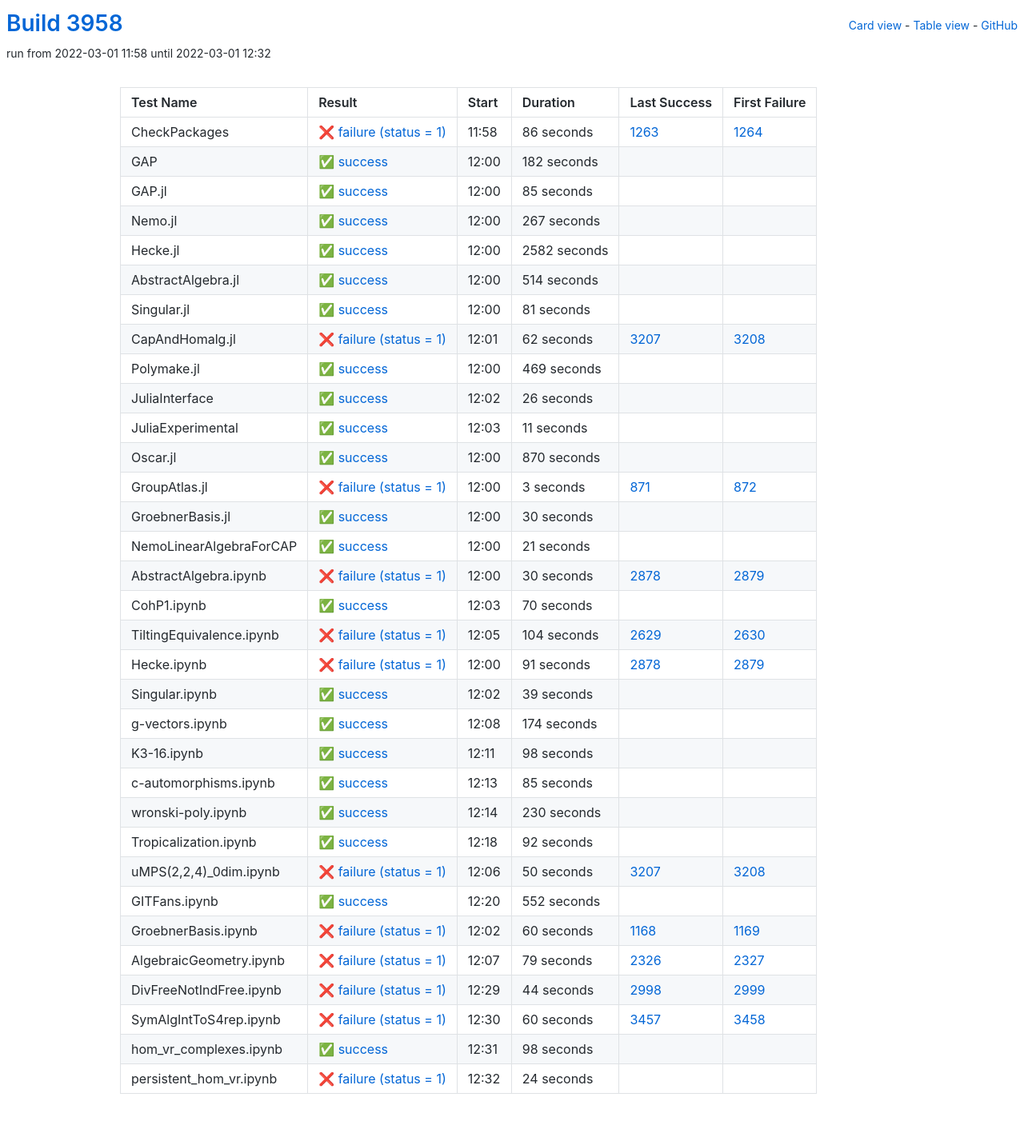
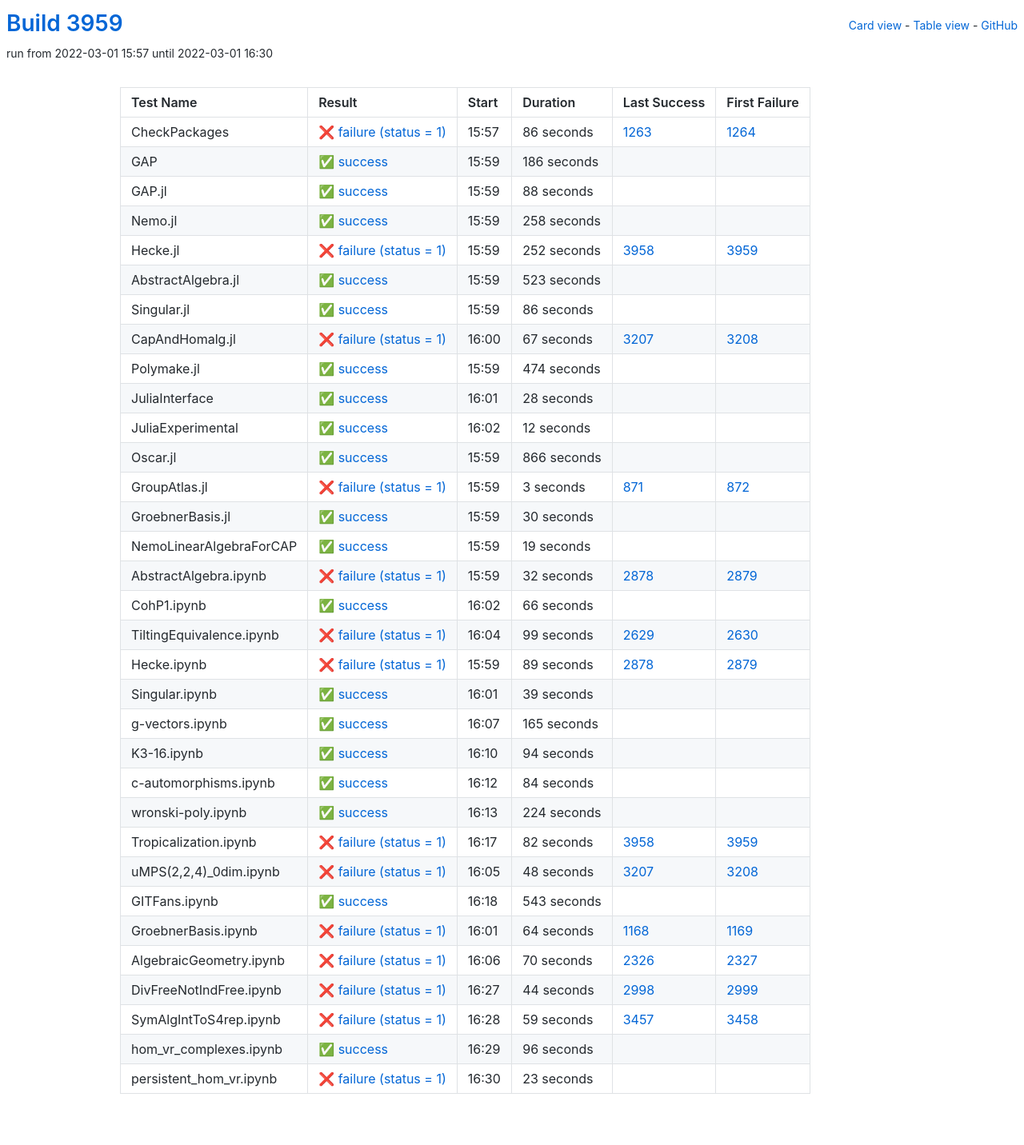
Before and after one commit to oscar-system/oscar-ci-status-stable, a Jekyll site: the page built from table.html, in a window 1280 px wide. Shown: the whole page at 80% size. Built offline with Jekyll 4.4.1, drawn with Linux system fonts in a browser that asks for light colours.

Commit message:
Build #3959

```diff
--- a/_data/ci.yml
+++ b/_data/ci.yml
@@ -1,6 +1,6 @@
 ---
-build: 3958
-build_url: https://oscarci.mathematik.uni-kl.de/job/oscar-stable/3958/
+build: 3959
+build_url: https://oscarci.mathematik.uni-kl.de/job/oscar-stable/3959/
 job: oscar-stable
 organization: oscar-system
 repo: oscar-ci-status-stable
@@ -8,8 +8,8 @@ repourl: https://github.com/oscar-system/oscar-ci-status-stable
 tests:
 - name: CheckPackages
   id: checkpackages
-  log: https://oscarci.mathematik.uni-kl.de/job/oscar-stable/3958/artifact/logs/build-3958/CheckPackages.log
-  start: 2022-03-01 11:58
+  log: https://oscarci.mathematik.uni-kl.de/job/oscar-stable/3959/artifact/logs/build-3959/CheckPackages.log
+  start: 2022-03-01 15:57
   success: false
   exitcode: 1
   status: failure
@@ -20,140 +20,140 @@ tests:
   first_failure_url: https://oscarci.mathematik.uni-kl.de/job/oscar-stable/1264/
 - name: GAP
   id: gap
-  log: https://oscarci.mathematik.uni-kl.de/job/oscar-stable/3958/artifact/logs/build-3958/GAP.log
-  start: 2022-03-01 12:00
+  log: https://oscarci.mathematik.uni-kl.de/job/oscar-stable/3959/artifact/logs/build-3959/GAP.log
+  start: 2022-03-01 15:59
   success: true
   exitcode: 0
   status: success
-  duration: 182
+  duration: 186
   last_success: false
   last_success_url:
   first_failure: false
   first_failure_url:
 - name: GAP.jl
   id: gap-jl
-  log: https://oscarci.mathematik.uni-kl.de/job/oscar-stable/3958/artifact/logs/build-3958/GAP.jl.log
-  start: 2022-03-01 12:00
+  log: https://oscarci.mathematik.uni-kl.de/job/oscar-stable/3959/artifact/logs/build-3959/GAP.jl.log
+  start: 2022-03-01 15:59
   success: true
   exitcode: 0
   status: success
-  duration: 85
+  duration: 88
   last_success: false
   last_success_url:
   first_failure: false
   first_failure_url:
 - name: Nemo.jl
   id: nemo-jl
-  log: https://oscarci.mathematik.uni-kl.de/job/oscar-stable/3958/artifact/logs/build-3958/Nemo.jl.log
-  start: 2022-03-01 12:00
+  log: https://oscarci.mathematik.uni-kl.de/job/oscar-stable/3959/artifact/logs/build-3959/Nemo.jl.log
+  start: 2022-03-01 15:59
   success: true
   exitcode: 0
   status: success
-  duration: 267
+  duration: 258
   last_success: false
   last_success_url:
   first_failure: false
   first_failure_url:
 - name: Hecke.jl
   id: hecke-jl
-  log: https://oscarci.mathematik.uni-kl.de/job/oscar-stable/3958/artifact/logs/build-3958/Hecke.jl.log
-  start: 2022-03-01 12:00
+  log: https://oscarci.mathematik.uni-kl.de/job/oscar-stable/3959/artifact/logs/build-3959/Hecke.jl.log
+  start: 2022-03-01 15:59
+  success: false
+  exitcode: 1
+  status: failure
+  duration: 252
+  last_success: 3958
+  last_success_url: https://oscarci.mathematik.uni-kl.de/job/oscar-stable/3958/
+  first_failure: 3959
+  first_failure_url: https://oscarci.mathematik.uni-kl.de/job/oscar-stable/3959/
+- name: AbstractAlgebra.jl
+  id: abstractalgebra-jl
+  log: https://oscarci.mathematik.uni-kl.de/job/oscar-stable/3959/artifact/logs/build-3959/AbstractAlgebra.jl.log
+  start: 2022-03-01 15:59
   success: true
   exitcode: 0
   status: success
-  duration: 2582
-  last_success: false
-  last_success_url:
-  first_failure: false
-  first_failure_url:
-- name: AbstractAlgebra.jl
-  id: abstractalgebra-jl
-  log: https://oscarci.mathematik.uni-kl.de/job/oscar-stable/3958/artifact/logs/build-3958/AbstractAlgebra.jl.log
-  start: 2022-03-01 12:00
-  success: true
-  exitcode: 0
-  status: success
-  duration: 514
+  duration: 523
   last_success: false
   last_success_url:
   first_failure: false
   first_failure_url:
 - name: Singular.jl
   id: singular-jl
-  log: https://oscarci.mathematik.uni-kl.de/job/oscar-stable/3958/artifact/logs/build-3958/Singular.jl.log
-  start: 2022-03-01 12:00
+  log: https://oscarci.mathematik.uni-kl.de/job/oscar-stable/3959/artifact/logs/build-3959/Singular.jl.log
+  start: 2022-03-01 15:59
   success: true
   exitcode: 0
   status: success
-  duration: 81
+  duration: 86
   last_success: false
   last_success_url:
   first_failure: false
   first_failure_url:
 - name: CapAndHomalg.jl
   id: capandhomalg-jl
-  log: https://oscarci.mathematik.uni-kl.de/job/oscar-stable/3958/artifact/logs/build-3958/CapAndHomalg.jl.log
-  start: 2022-03-01 12:01
+  log: https://oscarci.mathematik.uni-kl.de/job/oscar-stable/3959/artifact/logs/build-3959/CapAndHomalg.jl.log
+  start: 2022-03-01 16:00
   success: false
   exitcode: 1
   status: failure
-  duration: 62
+  duration: 67
   last_success: 3207
   last_success_url: https://oscarci.mathematik.uni-kl.de/job/oscar-stable/3207/
   first_failure: 3208
   first_failure_url: https://oscarci.mathematik.uni-kl.de/job/oscar-stable/3208/
 - name: Polymake.jl
   id: polymake-jl
-  log: https://oscarci.mathematik.uni-kl.de/job/oscar-stable/3958/artifact/logs/build-3958/Polymake.jl.log
-  start: 2022-03-01 12:00
+  log: https://oscarci.mathematik.uni-kl.de/job/oscar-stable/3959/artifact/logs/build-3959/Polymake.jl.log
+  start: 2022-03-01 15:59
   success: true
   exitcode: 0
   status: success
-  duration: 469
+  duration: 474
   last_success: false
   last_success_url:
   first_failure: false
   first_failure_url:
 - name: JuliaInterface
   id: juliainterface
-  log: https://oscarci.mathematik.uni-kl.de/job/oscar-stable/3958/artifact/logs/build-3958/JuliaInterface.log
-  start: 2022-03-01 12:02
+  log: https://oscarci.mathematik.uni-kl.de/job/oscar-stable/3959/artifact/logs/build-3959/JuliaInterface.log
+  start: 2022-03-01 16:01
   success: true
   exitcode: 0
   status: success
-  duration: 26
+  duration: 28
   last_success: false
   last_success_url:
   first_failure: false
   first_failure_url:
 - name: JuliaExperimental
   id: juliaexperimental
-  log: https://oscarci.mathematik.uni-kl.de/job/oscar-stable/3958/artifact/logs/build-3958/JuliaExperimental.log
-  start: 2022-03-01 12:03
+  log: https://oscarci.mathematik.uni-kl.de/job/oscar-stable/3959/artifact/logs/build-3959/JuliaExperimental.log
+  start: 2022-03-01 16:02
   success: true
   exitcode: 0
   status: success
-  duration: 11
+  duration: 12
   last_success: false
   last_success_url:
   first_failure: false
   first_failure_url:
 - name: Oscar.jl
   id: oscar-jl
-  log: https://oscarci.mathematik.uni-kl.de/job/oscar-stable/3958/artifact/logs/build-3958/Oscar.jl.log
-  start: 2022-03-01 12:00
+  log: https://oscarci.mathematik.uni-kl.de/job/oscar-stable/3959/artifact/logs/build-3959/Oscar.jl.log
+  start: 2022-03-01 15:59
   success: true
   exitcode: 0
   status: success
-  duration: 870
+  duration: 866
   last_success: false
   last_success_url:
   first_failure: false
   first_failure_url:
 - name: GroupAtlas.jl
   id: groupatlas-jl
-  log: https://oscarci.mathematik.uni-kl.de/job/oscar-stable/3958/artifact/logs/build-3958/GroupAtlas.jl.log
-  start: 2022-03-01 12:00
+  log: https://oscarci.mathematik.uni-kl.de/job/oscar-stable/3959/artifact/logs/build-3959/GroupAtlas.jl.log
+  start: 2022-03-01 15:59
   success: false
   exitcode: 1
   status: failure
@@ -164,8 +164,8 @@ tests:
   first_failure_url: https://oscarci.mathematik.uni-kl.de/job/oscar-stable/872/
 - name: GroebnerBasis.jl
   id: groebnerbasis-jl
-  log: https://oscarci.mathematik.uni-kl.de/job/oscar-stable/3958/artifact/logs/build-3958/GroebnerBasis.jl.log
-  start: 2022-03-01 12:00
+  log: https://oscarci.mathematik.uni-kl.de/job/oscar-stable/3959/artifact/logs/build-3959/GroebnerBasis.jl.log
+  start: 2022-03-01 15:59
   success: true
   exitcode: 0
   status: success
@@ -176,68 +176,68 @@ tests:
   first_failure_url:
 - name: NemoLinearAlgebraForCAP
   id: nemolinearalgebraforcap
-  log: https://oscarci.mathematik.uni-kl.de/job/oscar-stable/3958/artifact/logs/build-3958/NemoLinearAlgebraForCAP.log
-  start: 2022-03-01 12:00
+  log: https://oscarci.mathematik.uni-kl.de/job/oscar-stable/3959/artifact/logs/build-3959/NemoLinearAlgebraForCAP.log
+  start: 2022-03-01 15:59
   success: true
   exitcode: 0
   status: success
-  duration: 21
+  duration: 19
   last_success: false
   last_success_url:
   first_failure: false
   first_failure_url:
 - name: AbstractAlgebra.ipynb
   id: abstractalgebra-ipynb
-  log: https://oscarci.mathematik.uni-kl.de/job/oscar-stable/3958/artifact/logs/build-3958/AbstractAlgebra.ipynb.log
-  start: 2022-03-01 12:00
+  log: https://oscarci.mathematik.uni-kl.de/job/oscar-stable/3959/artifact/logs/build-3959/AbstractAlgebra.ipynb.log
+  start: 2022-03-01 15:59
   success: false
   exitcode: 1
   status: failure
-  duration: 30
+  duration: 32
   last_success: 2878
   last_success_url: https://oscarci.mathematik.uni-kl.de/job/oscar-stable/2878/
   first_failure: 2879
   first_failure_url: https://oscarci.mathematik.uni-kl.de/job/oscar-stable/2879/
 - name: CohP1.ipynb
   id: cohp1-ipynb
-  log: https://oscarci.mathematik.uni-kl.de/job/oscar-stable/3958/artifact/logs/build-3958/CohP1.ipynb.log
-  start: 2022-03-01 12:03
+  log: https://oscarci.mathematik.uni-kl.de/job/oscar-stable/3959/artifact/logs/build-3959/CohP1.ipynb.log
+  start: 2022-03-01 16:02
   success: true
   exitcode: 0
   status: success
-  duration: 70
+  duration: 66
   last_success: false
   last_success_url:
   first_failure: false
   first_failure_url:
 - name: TiltingEquivalence.ipynb
   id: tiltingequivalence-ipynb
-  log: https://oscarci.mathematik.uni-kl.de/job/oscar-stable/3958/artifact/logs/build-3958/TiltingEquivalence.ipynb.log
-  start: 2022-03-01 12:05
+  log: https://oscarci.mathematik.uni-kl.de/job/oscar-stable/3959/artifact/logs/build-3959/TiltingEquivalence.ipynb.log
+  start: 2022-03-01 16:04
   success: false
   exitcode: 1
   status: failure
-  duration: 104
+  duration: 99
   last_success: 2629
   last_success_url: https://oscarci.mathematik.uni-kl.de/job/oscar-stable/2629/
   first_failure: 2630
   first_failure_url: https://oscarci.mathematik.uni-kl.de/job/oscar-stable/2630/
 - name: Hecke.ipynb
   id: hecke-ipynb
-  log: https://oscarci.mathematik.uni-kl.de/job/oscar-stable/3958/artifact/logs/build-3958/Hecke.ipynb.log
-  start: 2022-03-01 12:00
+  log: https://oscarci.mathematik.uni-kl.de/job/oscar-stable/3959/artifact/logs/build-3959/Hecke.ipynb.log
+  start: 2022-03-01 15:59
   success: false
   exitcode: 1
   status: failure
-  duration: 91
+  duration: 89
   last_success: 2878
   last_success_url: https://oscarci.mathematik.uni-kl.de/job/oscar-stable/2878/
   first_failure: 2879
   first_failure_url: https://oscarci.mathematik.uni-kl.de/job/oscar-stable/2879/
 - name: Singular.ipynb
   id: singular-ipynb
-  log: https://oscarci.mathematik.uni-kl.de/job/oscar-stable/3958/artifact/logs/build-3958/Singular.ipynb.log
-  start: 2022-03-01 12:02
+  log: https://oscarci.mathematik.uni-kl.de/job/oscar-stable/3959/artifact/logs/build-3959/Singular.ipynb.log
+  start: 2022-03-01 16:01
   success: true
   exitcode: 0
   status: success
@@ -248,116 +248,116 @@ tests:
   first_failure_url:
 - name: g-vectors.ipynb
   id: g-vectors-ipynb
-  log: https://oscarci.mathematik.uni-kl.de/job/oscar-stable/3958/artifact/logs/build-3958/g-vectors.ipynb.log
-  start: 2022-03-01 12:08
+  log: https://oscarci.mathematik.uni-kl.de/job/oscar-stable/3959/artifact/logs/build-3959/g-vectors.ipynb.log
+  start: 2022-03-01 16:07
   success: true
   exitcode: 0
   status: success
-  duration: 174
+  duration: 165
   last_success: false
   last_success_url:
   first_failure: false
   first_failure_url:
 - name: K3-16.ipynb
   id: k3-16-ipynb
-  log: https://oscarci.mathematik.uni-kl.de/job/oscar-stable/3958/artifact/logs/build-3958/K3-16.ipynb.log
-  start: 2022-03-01 12:11
+  log: https://oscarci.mathematik.uni-kl.de/job/oscar-stable/3959/artifact/logs/build-3959/K3-16.ipynb.log
+  start: 2022-03-01 16:10
   success: true
   exitcode: 0
   status: success
-  duration: 98
+  duration: 94
   last_success: false
   last_success_url:
   first_failure: false
   first_failure_url:
 - name: c-automorphisms.ipynb
   id: c-automorphisms-ipynb
-  log: https://oscarci.mathematik.uni-kl.de/job/oscar-stable/3958/artifact/logs/build-3958/c-automorphisms.ipynb.log
-  start: 2022-03-01 12:13
+  log: https://oscarci.mathematik.uni-kl.de/job/oscar-stable/3959/artifact/logs/build-3959/c-automorphisms.ipynb.log
+  start: 2022-03-01 16:12
   success: true
   exitcode: 0
   status: success
-  duration: 85
+  duration: 84
   last_success: false
   last_success_url:
   first_failure: false
   first_failure_url:
 - name: wronski-poly.ipynb
   id: wronski-poly-ipynb
-  log: https://oscarci.mathematik.uni-kl.de/job/oscar-stable/3958/artifact/logs/build-3958/wronski-poly.ipynb.log
-  start: 2022-03-01 12:14
+  log: https://oscarci.mathematik.uni-kl.de/job/oscar-stable/3959/artifact/logs/build-3959/wronski-poly.ipynb.log
+  start: 2022-03-01 16:13
   success: true
   exitcode: 0
   status: success
-  duration: 230
+  duration: 224
   last_success: false
   last_success_url:
   first_failure: false
   first_failure_url:
 - name: Tropicalization.ipynb
   id: tropicalization-ipynb
-  log: https://oscarci.mathematik.uni-kl.de/job/oscar-stable/3958/artifact/logs/build-3958/Tropicalization.ipynb.log
-  start: 2022-03-01 12:18
-  success: true
-  exitcode: 0
-  status: success
-  duration: 92
-  last_success: false
-  last_success_url:
-  first_failure: false
-  first_failure_url:
-- name: uMPS(2,2,4)_0dim.ipynb
-  id: umps-2-2-4-0dim-ipynb
-  log: https://oscarci.mathematik.uni-kl.de/job/oscar-stable/3958/artifact/logs/build-3958/uMPS-2-2-4-_0dim.ipynb.log
-  start: 2022-03-01 12:06
+  log: https://oscarci.mathematik.uni-kl.de/job/oscar-stable/3959/artifact/logs/build-3959/Tropicalization.ipynb.log
+  start: 2022-03-01 16:17
   success: false
   exitcode: 1
   status: failure
-  duration: 50
+  duration: 82
+  last_success: 3958
+  last_success_url: https://oscarci.mathematik.uni-kl.de/job/oscar-stable/3958/
+  first_failure: 3959
+  first_failure_url: https://oscarci.mathematik.uni-kl.de/job/oscar-stable/3959/
+- name: uMPS(2,2,4)_0dim.ipynb
+  id: umps-2-2-4-0dim-ipynb
+  log: https://oscarci.mathematik.uni-kl.de/job/oscar-stable/3959/artifact/logs/build-3959/uMPS-2-2-4-_0dim.ipynb.log
+  start: 2022-03-01 16:05
+  success: false
+  exitcode: 1
+  status: failure
+  duration: 48
   last_success: 3207
   last_success_url: https://oscarci.mathematik.uni-kl.de/job/oscar-stable/3207/
   first_failure: 3208
   first_failure_url: https://oscarci.mathematik.uni-kl.de/job/oscar-stable/3208/
 - name: GITFans.ipynb
   id: gitfans-ipynb
-  log: https://oscarci.mathematik.uni-kl.de/job/oscar-stable/3958/artifact/logs/build-3958/GITFans.ipynb.log
-  start: 2022-03-01 12:20
+  log: https://oscarci.mathematik.uni-kl.de/job/oscar-stable/3959/artifact/logs/build-3959/GITFans.ipynb.log
+  start: 2022-03-01 16:18
   success: true
   exitcode: 0
   status: success
-  duration: 552
+  duration: 543
   last_success: false
   last_success_url:
   first_failure: false
   first_failure_url:
 - name: GroebnerBasis.ipynb
   id: groebnerbasis-ipynb
-  log: https://oscarci.mathematik.uni-kl.de/job/oscar-stable/3958/artifact/logs/build-3958/GroebnerBasis.ipynb.log
-  start: 2022-03-01 12:02
+  log: https://oscarci.mathematik.uni-kl.de/job/oscar-stable/3959/artifact/logs/build-3959/GroebnerBasis.ipynb.log
+  start: 2022-03-01 16:01
   success: false
   exitcode: 1
   status: failure
-  duration: 60
+  duration: 64
   last_success: 1168
   last_success_url: https://oscarci.mathematik.uni-kl.de/job/oscar-stable/1168/
   first_failure: 1169
   first_failure_url: https://oscarci.mathematik.uni-kl.de/job/oscar-stable/1169/
 - name: AlgebraicGeometry.ipynb
   id: algebraicgeometry-ipynb
-  log: https://oscarci.mathematik.uni-kl.de/job/oscar-stable/3958/artifact/logs/build-3958/AlgebraicGeometry.ipynb.log
-  start: 2022-03-01 12:07
+  log: https://oscarci.mathematik.uni-kl.de/job/oscar-stable/3959/artifact/logs/build-3959/AlgebraicGeometry.ipynb.log
+  start: 2022-03-01 16:06
   success: false
   exitcode: 1
   status: failure
-  duration: 79
+  duration: 70
   last_success: 2326
   last_success_url: https://oscarci.mathematik.uni-kl.de/job/oscar-stable/2326/
   first_failure: 2327
   first_failure_url: https://oscarci.mathematik.uni-kl.de/job/oscar-stable/2327/
 - name: DivFreeNotIndFree.ipynb
   id: divfreenotindfree-ipynb
-  log: https://oscarci.mathematik.uni-kl.de/job/oscar-stable/3958/artifact/logs/build-3958/DivFreeNotIndFree.ipynb.log
-  start: 2022-03-01 12:29
+  log: https://oscarci.mathematik.uni-kl.de/job/oscar-stable/3959/artifact/logs/build-3959/DivFreeNotIndFree.ipynb.log
+  start: 2022-03-01 16:27
   success: false
   exitcode: 1
   status: failure
@@ -368,36 +368,36 @@ tests:
   first_failure_url: https://oscarci.mathematik.uni-kl.de/job/oscar-stable/2999/
 - name: SymAlgIntToS4rep.ipynb
   id: symalginttos4rep-ipynb
-  log: https://oscarci.mathematik.uni-kl.de/job/oscar-stable/3958/artifact/logs/build-3958/SymAlgIntToS4rep.ipynb.log
-  start: 2022-03-01 12:30
+  log: https://oscarci.mathematik.uni-kl.de/job/oscar-stable/3959/artifact/logs/build-3959/SymAlgIntToS4rep.ipynb.log
+  start: 2022-03-01 16:28
   success: false
   exitcode: 1
   status: failure
-  duration: 60
+  duration: 59
   last_success: 3457
   last_success_url: https://oscarci.mathematik.uni-kl.de/job/oscar-stable/3457/
   first_failure: 3458
   first_failure_url: https://oscarci.mathematik.uni-kl.de/job/oscar-stable/3458/
 - name: hom_vr_complexes.ipynb
   id: hom-vr-complexes-ipynb
-  log: https://oscarci.mathematik.uni-kl.de/job/oscar-stable/3958/artifact/logs/build-3958/hom_vr_complexes.ipynb.log
-  start: 2022-03-01 12:31
+  log: https://oscarci.mathematik.uni-kl.de/job/oscar-stable/3959/artifact/logs/build-3959/hom_vr_complexes.ipynb.log
+  start: 2022-03-01 16:29
   success: true
   exitcode: 0
   status: success
-  duration: 98
+  duration: 96
   last_success: false
   last_success_url:
   first_failure: false
   first_failure_url:
 - name: persistent_hom_vr.ipynb
   id: persistent-hom-vr-ipynb
-  log: https://oscarci.mathematik.uni-kl.de/job/oscar-stable/3958/artifact/logs/build-3958/persistent_hom_vr.ipynb.log
-  start: 2022-03-01 12:32
+  log: https://oscarci.mathematik.uni-kl.de/job/oscar-stable/3959/artifact/logs/build-3959/persistent_hom_vr.ipynb.log
+  start: 2022-03-01 16:30
   success: false
   exitcode: 1
   status: failure
-  duration: 24
+  duration: 23
   last_success: false
   last_success_url:
   first_failure: false
```
Also changed, not shown: README.md.
